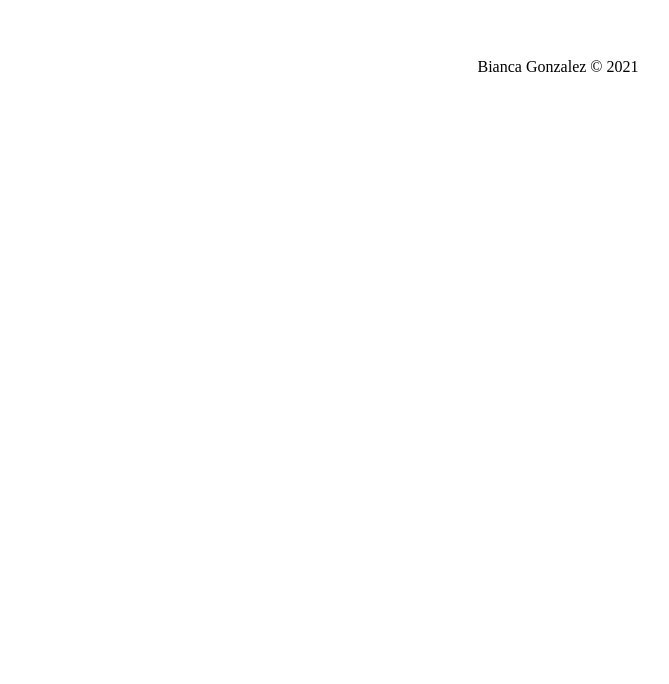
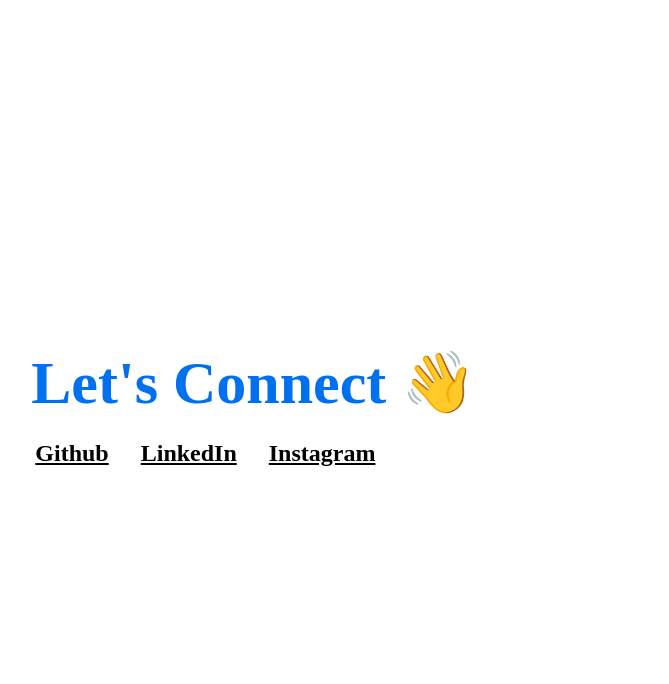
Before and after one commit to bfgonzalez/portfolio-next, a Next.js app: page / in a window 1280 px wide. Shown: the part 4456-5140 px from the top of the page, without its empty margins (82-751 px from the left). Before the commit the page ends 4567 px from the top, so only its background shows below. Built offline with nearby package versions, Linux system fonts and the light colour scheme.

Commit message:
Adds contact section

```diff
--- a/pages/index.tsx
+++ b/pages/index.tsx
@@ -1,4 +1,4 @@
-import { Layout, Hero, About, Tech, Projects } from '../src/components'
+import { Layout, Hero, About, Tech, Projects, Contact } from '../src/components'
 
 const Home: React.FC = () => {
   return (
@@ -7,6 +7,7 @@
       <About />
       <Tech />
       <Projects />
+      <Contact />
     </Layout>
   )
 }
--- /dev/null
+++ b/src/components/Contact/index.tsx
@@ -0,0 +1,28 @@
+import { Section, Header, Paragraph, LinkText } from '..'
+
+const Contact: React.FC = () => (
+  <Section>
+    <Header text="Let's Connect 👋" />
+    <Paragraph>
+      <div className='flex -ml-3'>
+        <LinkText
+          link='https://github.com/bfgonzalez'
+          text='Github'
+          color='black'
+        />
+        <LinkText
+          link='https://www.linkedin.com/in/bfgonzalez/'
+          text='LinkedIn'
+          color='black'
+        />
+        <LinkText
+          link='https://www.instagram.com/biancapture/'
+          text='Instagram'
+          color='black'
+        />
+      </div>
+    </Paragraph>
+  </Section>
+)
+
+export default Contact
--- a/src/components/index.ts
+++ b/src/components/index.ts
@@ -4,9 +4,10 @@
 import About from './About';
 import Tech from './Tech';
 import Projects from './Projects';
+import Contact from './Contact';
 import SkillSection from './Tech/SkillSection';
 import TechStack from './shared/TechStack';
 import ProjectTile from './Projects/ProjectTile';
 import { Header, Paragraph, LinkText } from './shared/Typography';
 
-export { Layout, Section, Header, Paragraph, LinkText, SkillSection, TechStack, ProjectTile, Hero, About, Tech, Projects }
+export { Layout, Section, Header, Paragraph, LinkText, SkillSection, TechStack, ProjectTile, Hero, About, Tech, Projects, Contact }
--- a/src/components/shared/Typography/index.tsx
+++ b/src/components/shared/Typography/index.tsx
@@ -1,3 +1,5 @@
+import classnames from 'classnames'
+
 interface TextTypes {
   text?: string
 }
@@ -20,10 +22,20 @@
 interface LinkTextTypes {
   link: string
   text: string
+  color?: string
 }
 
-export const LinkText: React.FC<LinkTextTypes> = ({ link, text }) => (
-  <a href={link} className='font-bold text-primary underline mx-4'>
+export const LinkText: React.FC<LinkTextTypes> = ({
+  link,
+  text,
+  color = 'primary'
+}) => (
+  <a
+    href={link}
+    target='_blank'
+    rel='noopener noreferrer'
+    className={`font-bold text-${color} underline mx-4 hover:text-primary`}
+  >
     {text}
   </a>
 )
```
